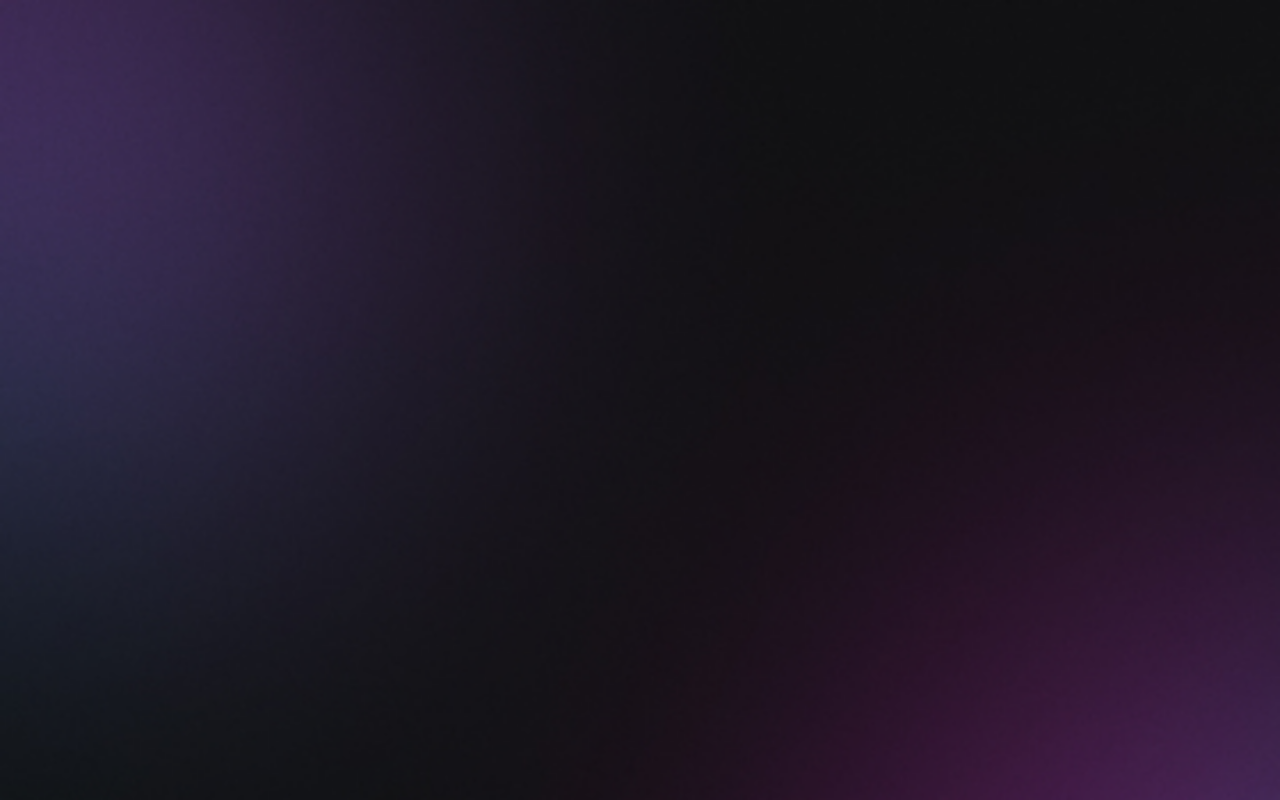
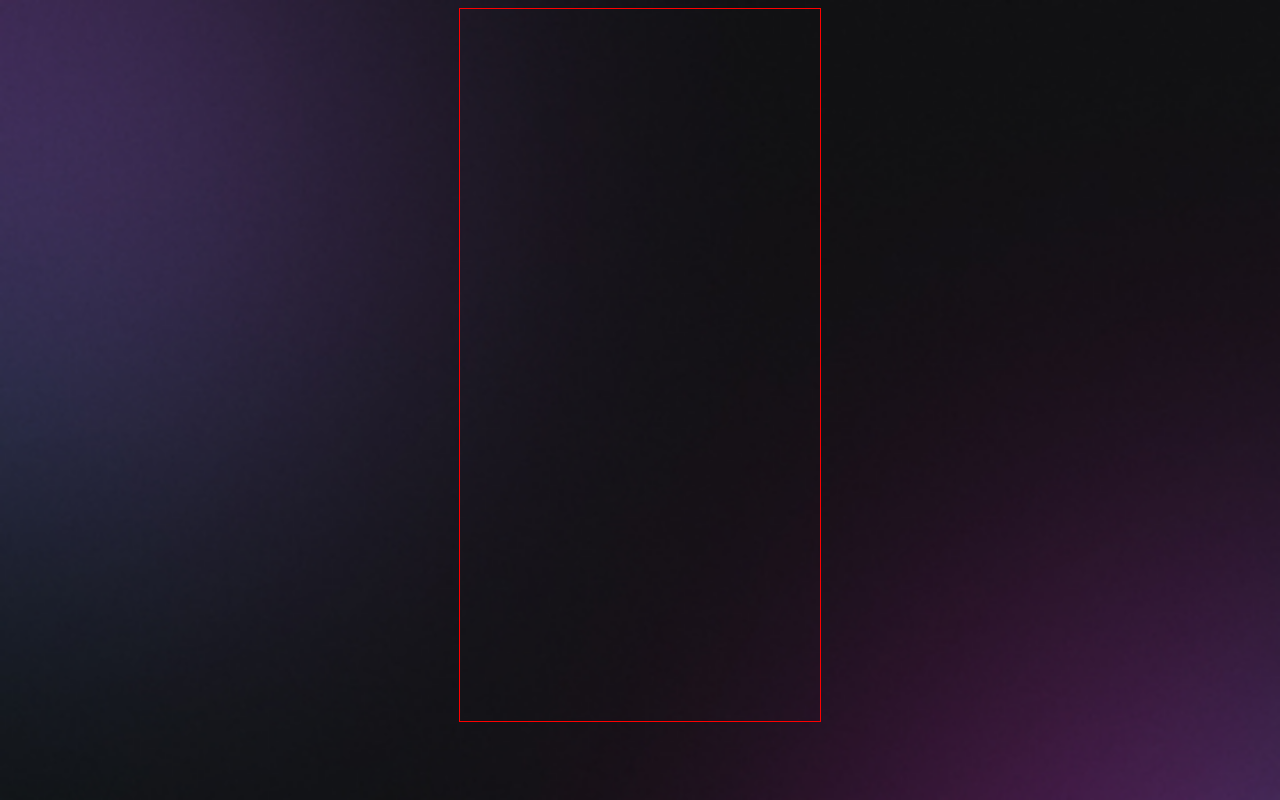
Before and after one commit to MarcosVenicioSJr/DevLInks, a plain HTML site: page index.html in a window 1280 px wide. Drawn offline with Linux system fonts and the light colour scheme.

Commit message:
Add container total da pagina. Iniciando o profile

```diff
--- a/index.html
+++ b/index.html
@@ -5,9 +5,9 @@
   <meta http-equiv="X-UA-Compatible" content="IE=edge">
   <meta name="viewport" content="width=device-width, initial-scale=1.0">
   <link rel="stylesheet" href="style.css" />
-  <title>Projeto</title>
+  <title>DevLinks</title>
 </head>
 <body>
-
+  <div id="container"></div>
 </body>
 </html>
--- a/style.css
+++ b/style.css
@@ -4,3 +4,11 @@ body {
   background-position: top center;
   background-size: cover;
 }
+
+#container {
+  width: 360px;
+  height: 712px;
+  border: 1px solid red;
+  margin-right: auto;
+  margin-left: auto;
+}
```
